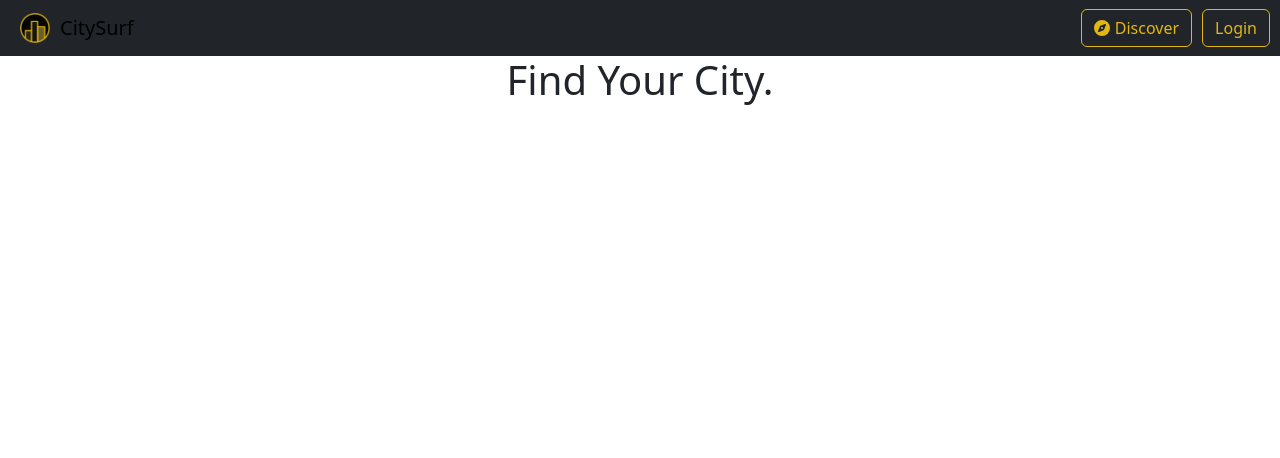
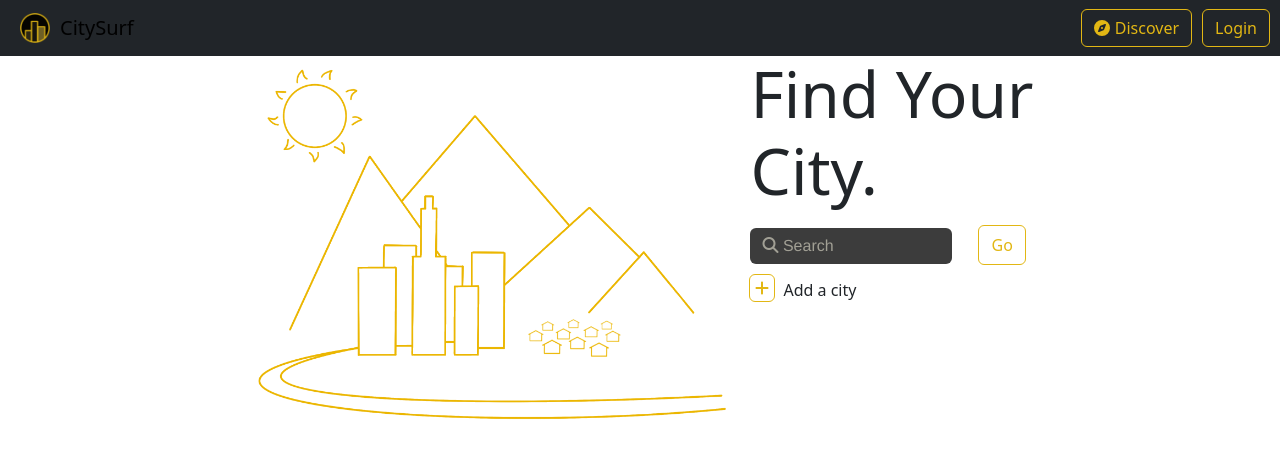
Before and after one commit to scottwmaxwell/CitySurf, a React (Create React App) app in the folder react-app/: page / in a window 1280 px wide. Shown: the top 458 px of the page. Built offline with nearby package versions, Linux system fonts and the light colour scheme.

Commit message:
City Search Field Addition implemented

```diff
--- a/react-app/src/App.css
+++ b/react-app/src/App.css
@@ -1,38 +1,14 @@
-.App {
-  text-align: center;
+.btn-outline-custom {
+  color: #E2B714 !important;
+  border-color: #E2B714 !important;
 }
 
-.App-logo {
-  height: 40vmin;
-  pointer-events: none;
+.btn-outline-custom:hover {
+color: white !important;
+background-color: #E2B714 !important;
+border-color: #E2B714 !important;
 }
 
-@media (prefers-reduced-motion: no-preference) {
-  .App-logo {
-    animation: App-logo-spin infinite 20s linear;
-  }
+.btn-outline-custom:hover .discover-icon{
+  color:white !important;
 }
-
-.App-header {
-  background-color: #282c34;
-  min-height: 100vh;
-  display: flex;
-  flex-direction: column;
-  align-items: center;
-  justify-content: center;
-  font-size: calc(10px + 2vmin);
-  color: white;
-}
-
-.App-link {
-  color: #61dafb;
-}
-
-@keyframes App-logo-spin {
-  from {
-    transform: rotate(0deg);
-  }
-  to {
-    transform: rotate(360deg);
-  }
-}
--- a/react-app/src/components/Navbar/Nav.css
+++ b/react-app/src/components/Navbar/Nav.css
@@ -23,20 +23,20 @@
     margin-right:10px;
 }
 
-.btn-outline-custom {
-    color: #E2B714 !important; /* Custom text color */
-    border-color: #E2B714 !important;/* Custom border color */
+/* .btn-outline-custom {
+    color: #E2B714 !important;
+    border-color: #E2B714 !important;
 }
 
 .btn-outline-custom:hover {
-  color: white !important; /* Custom text color on hover */
-  background-color: #E2B714 !important; /* Custom background color on hover */
-  border-color: #E2B714 !important; /* Custom border color on hover */
+  color: white !important;
+  background-color: #E2B714 !important;
+  border-color: #E2B714 !important;
 }
 
 .btn-outline-custom:hover .discover-icon{
     color:white !important;
-}
+} */
 
 .discover-icon{
     margin-right:5px;
--- /dev/null
+++ b/react-app/src/pages/home/Home.css
@@ -0,0 +1,59 @@
+.header{
+    font-size:xx-large;
+    font-size:5vmax;
+}
+
+.fontAwesome {
+    font-family: 'Helvetica', FontAwesome, sans-serif;
+}
+
+.search-field{
+    margin-top:10px;
+    color:rgb(202, 202, 202) !important;
+    background-color:rgb(60, 60, 60) !important;
+    border:none !important;
+    text-decoration: none;
+}
+
+.search-field::placeholder{
+    color:#a2a095 !important;
+}
+
+.search-field:focus, input:focus{
+    outline: none !important;
+    box-shadow: none !important;
+    -webkit-box-shadow: none !important;
+    border:none;
+}
+
+.go-btn{
+    max-height: 40px;
+    margin-top:7px;
+    /* min-width:60px; */
+}
+
+.add-btn{
+    margin-left: -1px !important;
+    text-align: left !important;
+    display: flex !important;
+    margin-top:10px;
+    min-width: 10px;
+    min-height:10px;
+    font-size: 16px !important; /* Adjust the values as needed */
+    margin-inline: none;
+    padding: 5px !important; /* Remove any padding */
+}
+
+.add-btn:hover .add-city-icon{
+    color:white;
+}
+
+.add-btn-container{
+    display: flex;
+    align-items:end;
+    gap: 8px; /* Adjust the gap between button and text as needed */
+}
+
+.art{
+    max-width:60vh;
+}
--- a/react-app/src/pages/home/Home.tsx
+++ b/react-app/src/pages/home/Home.tsx
@@ -1,7 +1,74 @@
+import React, { useState } from 'react';
+import './Home.css';
+import { FontAwesomeIcon } from '@fortawesome/react-fontawesome'
+import { faMapLocationDot } from '@fortawesome/free-solid-svg-icons'
+import { faPlus } from '@fortawesome/free-solid-svg-icons'
+import '@fortawesome/fontawesome-free/css/all.min.css';
+import art from "../../assets/citysurfart.png"
+
 function Home(){
+
+    const [cityInputs, setCityInputs] = useState(["city0"]);
+
+    const handleChange = (event: any) => {
+        // setSelectedCity(event.target.value);
+        // console.log('Selected City:', selectedCity);
+    };
+
+    const handleAdd = (event: any) => {
+        event.preventDefault();
+        if(cityInputs.length < 3){
+            const newId = "city" + (cityInputs.length + 1).toString();
+            setCityInputs([...cityInputs, newId]);
+        }
+    };
+
+    // const locationIcon = <FontAwesomeIcon className="discover-icon" icon={faMapLocationDot} color="#E2B714"/>
+    const addCityIcon =  <FontAwesomeIcon className="add-city-icon" icon={faPlus} color="#E2B714"/>
+
     return(
-        <div>
-            <h1>Find Your City.</h1>
+        <div className="container">
+            <div className="d-flex justify-content-center">
+                <div className="row">
+                    <div className="col">
+                        <img src={art} className="art"></img>
+                    </div>
+                    <div className="col">
+                        <h1 className="header">Find Your <br/>City.</h1>
+
+                        <form className="d-flex">
+                            <div className="form-group me-3">
+
+
+                                {cityInputs.map((id: any) => (
+                                    <input
+                                        key={id}
+                                        id={id}
+                                        className="form-control fontAwesome search-field"
+                                        onChange={handleChange}
+                                        list="list-timezone"
+                                        placeholder="&#xf002; Search"
+                                    />
+                                ))}
+                                <div className="add-btn-container">
+                                    <button onClick={handleAdd} className="btn add-btn btn-outline-custom">{addCityIcon}</button> Add a city
+                                </div>
+                                <datalist id="list-timezone">
+                                    <option value="Florence, AZ"></option>
+                                    <option value="Gilbert, AZ"></option>
+                                    <option value="Phoenix, AZ"></option>
+                                    <option value="Prescott, AZ"></option>
+                                    <option value="Flagstaff, AZ"></option>
+                                    <option value="Globe, AZ"></option>
+                                </datalist>
+                            </div>
+
+                            <button className="btn-outline-custom go-btn btn" type="submit">Go</button>
+
+                        </form>
+                    </div>
+                </div>
+            </div>
         </div>
     )
 }
```
Also changed, not shown: react-app/src/assets/citysurfart.png (added).
